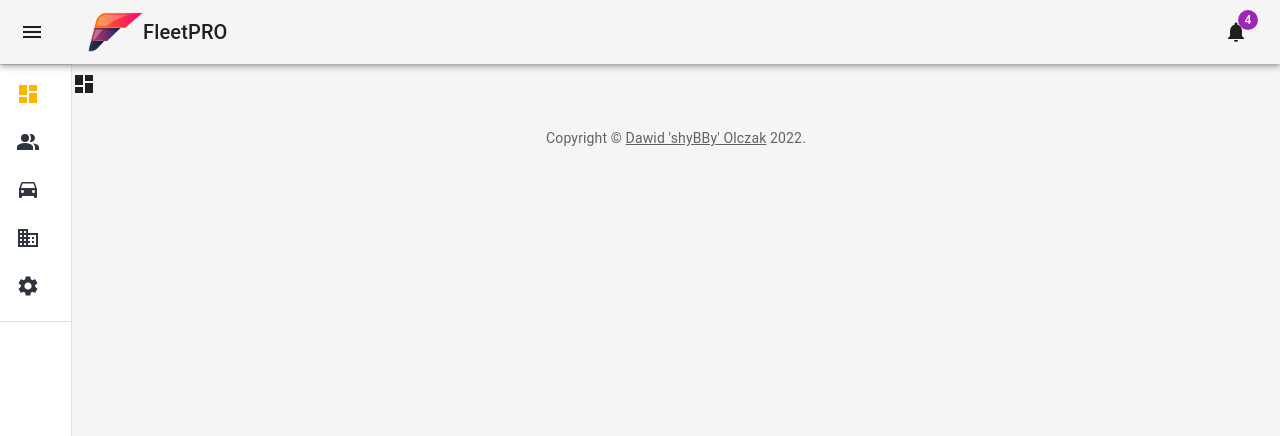
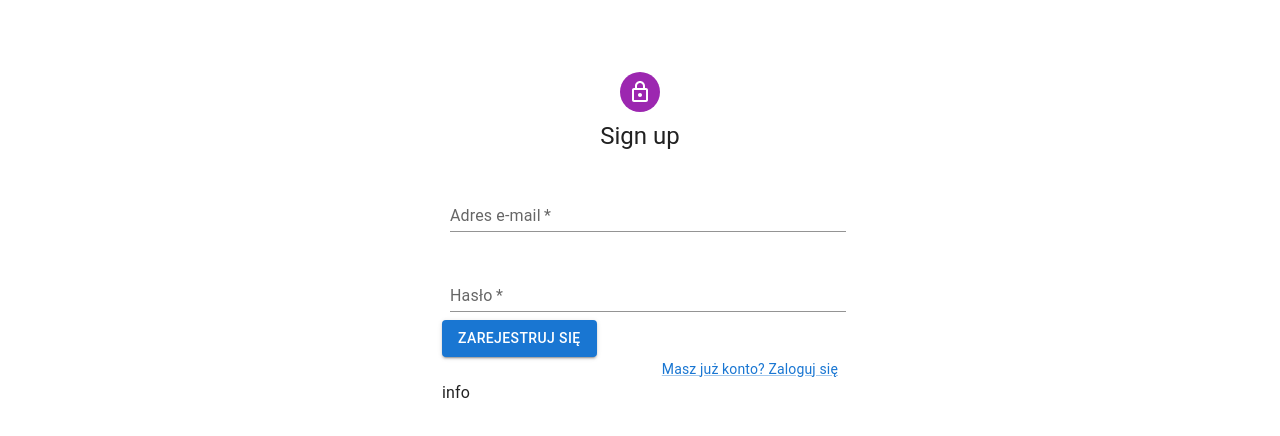
Before and after one commit to shyBBy/frontend_fleet-pro, a React (Create React App) app: page /register in a window 1280 px wide. Before the commit this address led to /dashboard. Shown: the top 436 px of the page. Built offline with nearby package versions, Linux system fonts and the light colour scheme; no server answers.

Commit message:
fixed register form

```diff
--- a/src/App.tsx
+++ b/src/App.tsx
@@ -11,7 +11,7 @@ export const App = () => {
   return (
     <>
 
-        {!user ? <AuthenticatedApp /> : <UnAuthenticatedApp />}
+        {user ? <AuthenticatedApp /> : <UnAuthenticatedApp />}
     </>
   );
 }
--- a/src/components/Forms/RegisterForm.tsx
+++ b/src/components/Forms/RegisterForm.tsx
@@ -52,10 +52,11 @@ export const RegisterForm = () => {
                 render={({ field }) => (
                 <TextField
                     {...field}
-                    id="filled-search"
+                    id="email"
                     label="Adres e-mail"
                     type="text"
                     variant="standard"
+                    required
                     fullWidth
                     autoComplete="off"
                     sx={{ mx: 1, my: 1 }}
@@ -71,10 +72,11 @@ export const RegisterForm = () => {
                 render={({ field }) => (
                 <TextField
                     {...field}
-                    id="filled-search"
+                    id="password"
                     label="Hasło"
                     type="password"
                     variant="standard"
+                    required
                     fullWidth
                     autoComplete="off"
                     sx={{ mx: 1, my: 1 }}
@@ -88,7 +90,7 @@ export const RegisterForm = () => {
         </Button>
         <Grid container justifyContent="flex-end">
               <Grid item>
-                <Link href="#" variant="body2">
+                <Link href="/login" variant="body2">
                   Masz już konto? Zaloguj się
                 </Link>
               </Grid>
--- a/src/components/Login/Login.tsx
+++ b/src/components/Login/Login.tsx
@@ -14,7 +14,7 @@ import {
 } from "@mui/material";
 
 import logo from '../../assets/img/logoBlackv2.png'
-import bg from '../../assets/bg/group-of-trucks-parked-in-a-row.jpg'
+import bg from '../../assets/bg/group-trucks-parked-raow.jpg'
 import {Copyright} from "../../layouts/MainLayout";
 export const Login = () => {
 
@@ -89,7 +89,7 @@ export const Login = () => {
                                     </Link>
                                 </Grid>
                                 <Grid item>
-                                    <Link href="#" variant="body2">
+                                    <Link href="/register" variant="body2">
                                         {"Nie masz konta? Zarejestruj się"}
                                     </Link>
                                 </Grid>
--- a/src/pages/RegisterPage.tsx
+++ b/src/pages/RegisterPage.tsx
@@ -1,9 +1,10 @@
 import React from "react";
+import { Register } from "../components/Register/Register";
 
 export const RegisterPage = () => {
     return(
         <>
-
+            <Register/>
         </>
     )
 }
```
Also changed, not shown: 1 other file (tests, documents, lock files or other folders).
